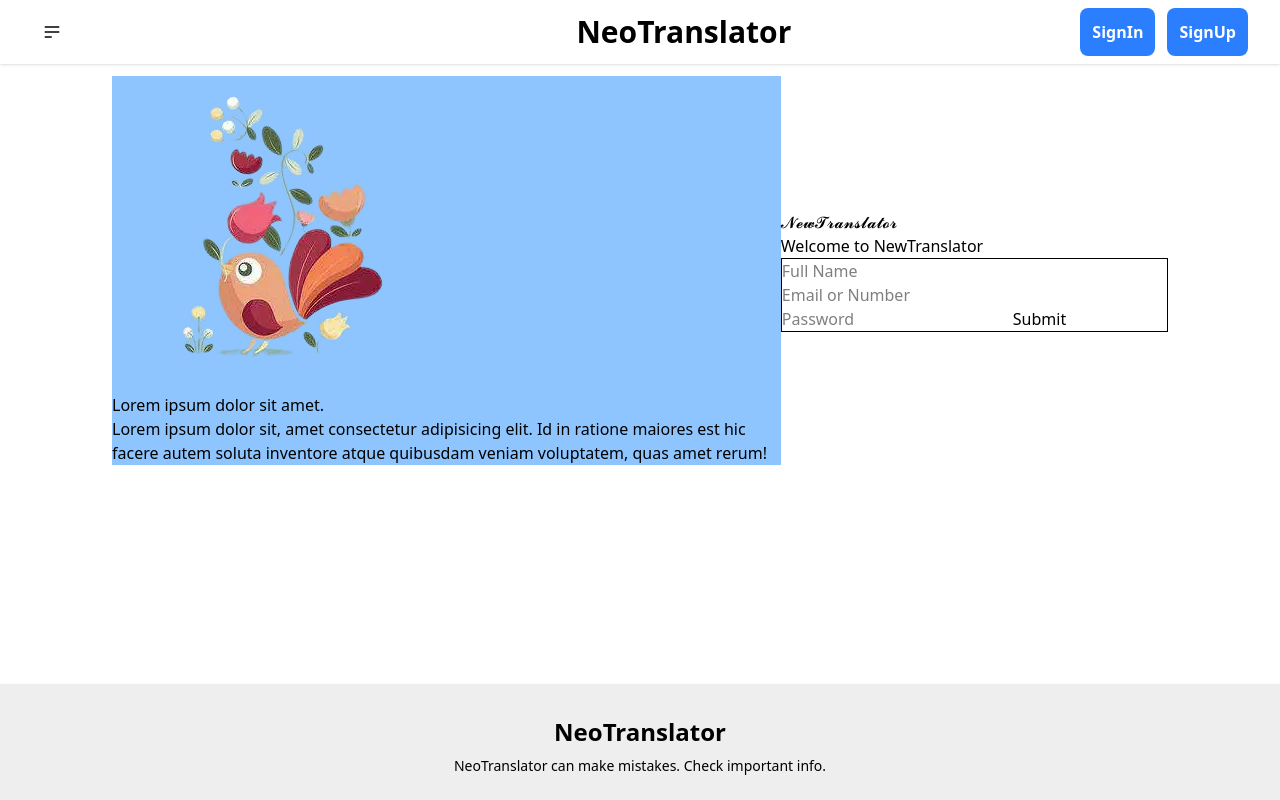
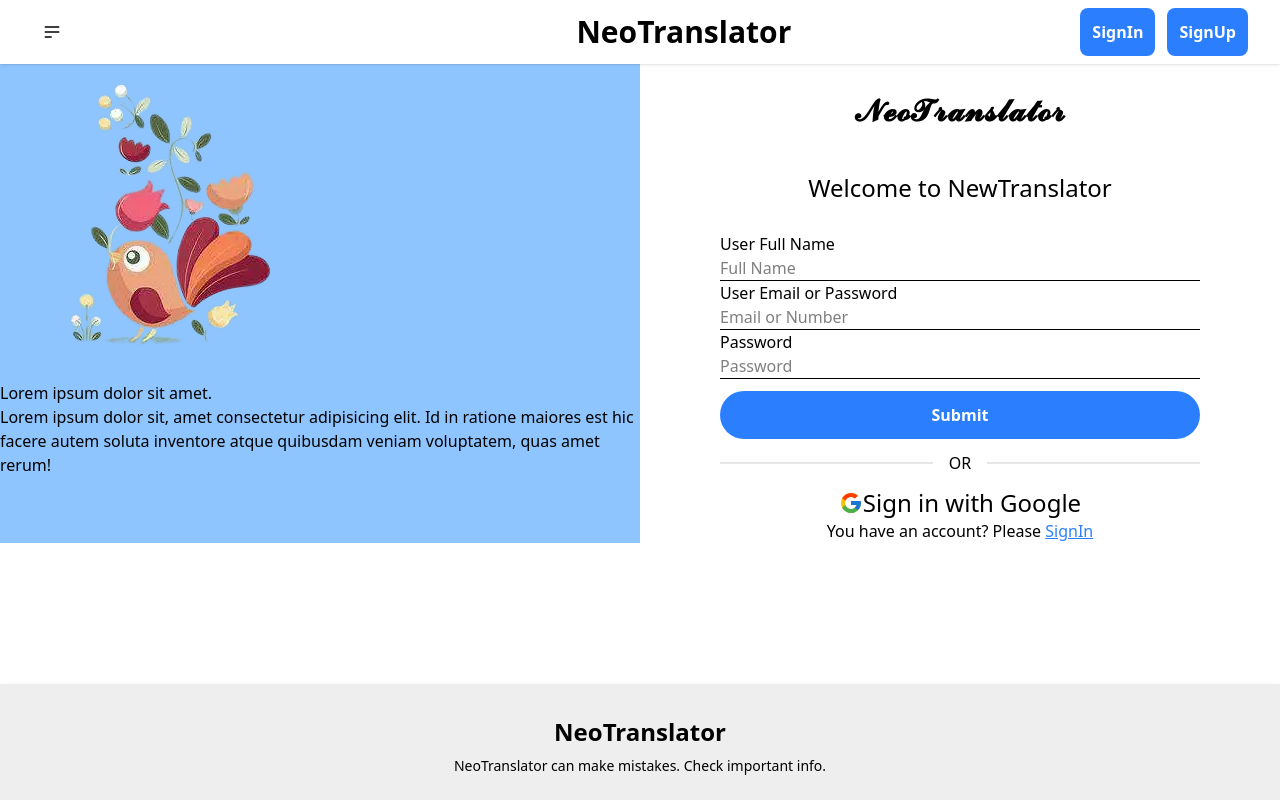
Before and after one commit to md-abu-naim/NeoTranslator-Client, a React (Vite) app: page /signUp in a window 1280 px wide. Built offline with nearby package versions, Linux system fonts and the light colour scheme.

Commit message:
button design google button

```diff
--- a/src/Components/SignUp.jsx
+++ b/src/Components/SignUp.jsx
@@ -1,4 +1,6 @@
 import { useForm } from "react-hook-form"
+import { FcGoogle } from "react-icons/fc";
+import { Link } from "react-router-dom";
 
 const SignUp = () => {
     const {
@@ -10,9 +12,9 @@ const SignUp = () => {
     const onSubmit = (data) => console.log(data)
 
     return (
-        <div className="flex justify-between items-center">
-            <div className="bg-blue-300">
-                <img   src="/src/assets/birdLogo.webp" alt="" />
+        <div className="flex justify-between">
+            <div className="bg-blue-300 w-[50%]">
+                <img src="/src/assets/birdLogo.webp" alt="" />
                 <div>
                     <h3>Lorem ipsum dolor sit amet.</h3>
                     <p>
@@ -20,24 +22,116 @@ const SignUp = () => {
                     </p>
                 </div>
             </div>
-            <div>
-                <div>
-                    <h1>𝓝𝓮𝔀𝓣𝓻𝓪𝓷𝓼𝓵𝓪𝓽𝓸𝓻</h1>
+            <div className="w-[50%] px-20">
+                <div className="text-center pb-3">
+                    <h1 className="font-bold text-3xl py-7">𝓝𝓮𝓸𝓣𝓻𝓪𝓷𝓼𝓵𝓪𝓽𝓸𝓻</h1>
 
-                    <h3>Welcome to NewTranslator</h3>
+                    <h3 className="text-2xl my-4">Welcome to NewTranslator</h3>
                 </div>
-                <form onSubmit={handleSubmit(onSubmit)} className="border" >
-                    <input placeholder="Full Name" {...register("name")} />
+                <form onSubmit={handleSubmit(onSubmit)} className="" >
+                    <div className="">
+                        <label>User Full Name</label>
+                        <input className="w-full outline-none border-b" placeholder="Full Name" {...register("name")} />
+                    </div>
+                    <div>
+                        <label>User Email or Password</label>
+                        <input className="w-full outline-none border-b" placeholder="Email or Number" {...register("email", { required: true })} type="text" />
+                    </div>
+                    <div>
+                        <label>Password</label>
+                        <input className="w-full outline-none border-b" placeholder="Password"  {...register("password", { required: true })} type="password" />
+                        {errors.exampleRequired && <span>This field is required</span>}
+                    </div>
+                    <input type="submit" className="w-full font-bold bg-blue-500 hover:bg-blue-900 transition duration-300 text-white p-3 mt-3 rounded-4xl" />
+                </form>
 
-                    <input placeholder="Email or Number" {...register("email", { required: true })} type="text" />
-                    <input placeholder="Password"  {...register("password", { required: true })} type="password" />
-                    {errors.exampleRequired && <span>This field is required</span>}
+                <div className="flex flex-col items-center justify-center">
+                    <div className="divider">OR</div>
+                    <button className="flex items-center text-2xl"><FcGoogle /> Sign in with Google</button>
 
-                    <input type="submit" />
-                </form>
+                    <p className="text-center">You have an account? Please <Link to='/signIn' className="underline text-blue-500">SignIn</Link> </p>
+                </div>
             </div>
         </div>
     );
 };
 
 export default SignUp;
+
+
+
+
+// import { useForm } from "react-hook-form";
+
+// const SignUp = () => {
+//     const {
+//         register,
+//         handleSubmit,
+//         formState: { errors },
+//     } = useForm();
+
+//     const onSubmit = (data) => console.log(data);
+
+//     return (
+//         <div className="flex flex-col md:flex-row min-h-screen">
+//             {/* Left Section */}
+//             <div className="md:w-1/2 bg-blue-300 flex flex-col justify-center items-center p-8">
+//                 <img src="/src/assets/birdLogo.webp" alt="Logo" className="w-32 h-32 object-contain mb-4" />
+//                 <div className="text-center">
+//                     <h3 className="text-xl font-semibold mb-2">Lorem ipsum dolor sit amet.</h3>
+//                     <p className="text-sm text-gray-700">
+//                         Lorem ipsum dolor sit, amet consectetur adipisicing elit. Id in ratione maiores est hic facere autem soluta inventore atque quibusdam veniam voluptatem, quas amet rerum!
+//                     </p>
+//                 </div>
+//             </div>
+
+//             {/* Right Section */}
+//             <div className="md:w-1/2 flex flex-col justify-center items-center p-8">
+//                 <div className="mb-6 text-center">
+//                     <h1 className="font-bold text-4xl mb-2">𝓝𝓮𝓸𝓣𝓻𝓪𝓷𝓼𝓵𝓪𝓽𝓸𝓻</h1>
+//                     <h3 className="text-xl text-gray-600">Welcome to NewTranslator</h3>
+//                 </div>
+
+//                 <form onSubmit={handleSubmit(onSubmit)} className="w-full max-w-md bg-white p-6 rounded-lg shadow-md space-y-4">
+//                     <div>
+//                         <input
+//                             placeholder="Full Name"
+//                             {...register("name", { required: "Full name is required" })}
+//                             className="w-full p-2 border rounded focus:outline-none focus:ring-2 focus:ring-blue-500"
+//                         />
+//                         {errors.name && <p className="text-red-500 text-sm mt-1">{errors.name.message}</p>}
+//                     </div>
+
+//                     <div>
+//                         <input
+//                             placeholder="Email or Number"
+//                             {...register("email", { required: "Email or Number is required" })}
+//                             className="w-full p-2 border rounded focus:outline-none focus:ring-2 focus:ring-blue-500"
+//                             type="text"
+//                         />
+//                         {errors.email && <p className="text-red-500 text-sm mt-1">{errors.email.message}</p>}
+//                     </div>
+
+//                     <div>
+//                         <input
+//                             placeholder="Password"
+//                             {...register("password", { required: "Password is required" })}
+//                             className="w-full p-2 border rounded focus:outline-none focus:ring-2 focus:ring-blue-500"
+//                             type="password"
+//                         />
+//                         {errors.password && <p className="text-red-500 text-sm mt-1">{errors.password.message}</p>}
+//                     </div>
+
+//                     <button
+//                         type="submit"
+//                         className="w-full bg-blue-500 text-white py-2 rounded hover:bg-blue-600 transition duration-300"
+//                     >
+//                         Sign Up
+//                     </button>
+//                 </form>
+//             </div>
+//         </div>
+//     );
+// };
+
+// export default SignUp;
--- a/src/Pages/Home/Home.jsx
+++ b/src/Pages/Home/Home.jsx
@@ -4,7 +4,7 @@ import TextTranslate from "./TextTranslate";
 
 const Home = () => {
     return (
-        <div>
+        <div className="p-3 md:px-28">
             <h1 className="text-center text-3xl mb-4">Translate Your Favorite Language...</h1>
             <TextTranslate />
         </div>
--- a/src/Root/Root.jsx
+++ b/src/Root/Root.jsx
@@ -6,7 +6,7 @@ const Root = () => {
     return (
         <div className="text-black">
             <Navber />
-            <div className='min-h-[calc(100vh-180px)] p-3 md:px-28 text-black'>
+            <div className='min-h-[calc(100vh-180px)] text-black'>
                 <Outlet />
             </div>
             <Footer />
```
